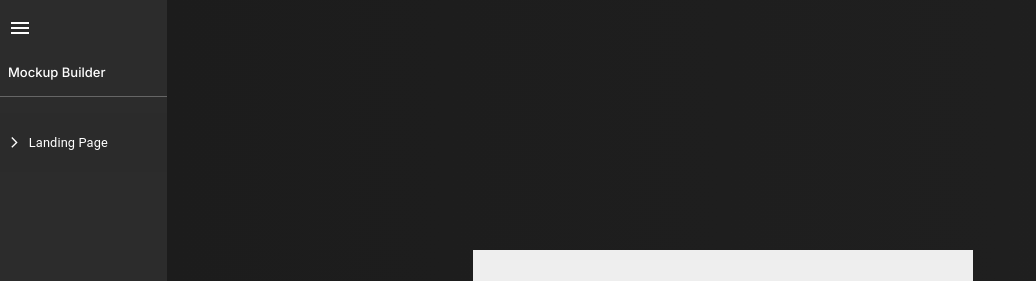
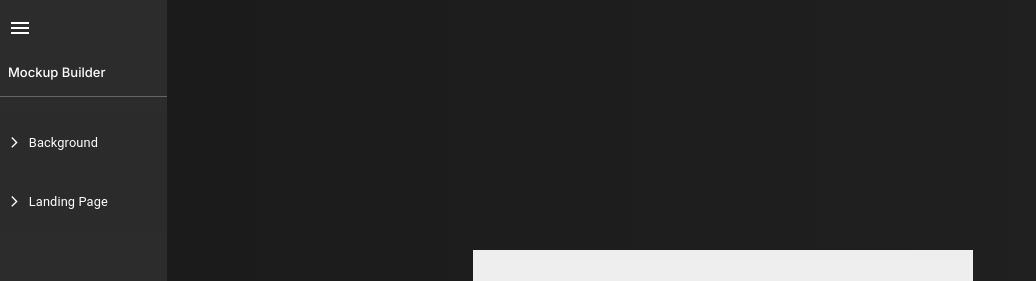
Before and after one commit to lyandeveloper/MockupBuilder, a Next.js app: page / in a window 1280 px wide. Shown: the top 281 px of the page, without its empty margins (0-1036 px from the left). Built offline with nearby package versions, Linux system fonts and the light colour scheme.

Commit message:
feat: custom background

```diff
--- a/package.json
+++ b/package.json
@@ -15,6 +15,7 @@
     "@mui/material": "^6.4.2",
     "next": "15.1.6",
     "react": "^19.0.0",
+    "react-best-gradient-color-picker": "^3.0.14",
     "react-dom": "^19.0.0"
   },
   "devDependencies": {
--- a/src/app/globals.css
+++ b/src/app/globals.css
@@ -4,3 +4,23 @@
   box-sizing: border-box;
   font-family: var(--font-inter);
 }
+
+/* width */
+::-webkit-scrollbar {
+  width: 5px;
+}
+
+/* Track */
+::-webkit-scrollbar-track {
+  background: #f1f1f1;
+}
+
+/* Handle */
+::-webkit-scrollbar-thumb {
+  background: #888;
+}
+
+/* Handle on hover */
+::-webkit-scrollbar-thumb:hover {
+  background: #555;
+}
--- a/src/app/layout.tsx
+++ b/src/app/layout.tsx
@@ -18,7 +18,7 @@ export default function RootLayout({
   children: React.ReactNode;
 }>) {
   return (
-    <html lang="en">
+    <html lang="en" suppressHydrationWarning>
       <body className={`${inter.variable}`}>
         {children}
       </body>
--- a/src/app/page.module.css
+++ b/src/app/page.module.css
@@ -50,6 +50,8 @@
   flex-direction: column;
   color: #fff;
   align-items: start;
+  overflow-y: auto;
+  overflow-x: hidden;
 
   .header {
     display: flex;
@@ -84,9 +86,12 @@
   }
 
   .field_group {
-    margin-bottom: 2cqmin;
+    margin-bottom: 2rem;
     .title {
       font-weight: bold;
     }
   }
+
+
+
 }
--- a/src/app/page.tsx
+++ b/src/app/page.tsx
@@ -6,6 +6,7 @@ import { Menu } from '@mui/icons-material';
 import { IconButton } from '@mui/material';
 import { useState } from 'react';
 import styles from './page.module.css';
+import ColorPicker from 'react-best-gradient-color-picker';
 
 export default function Home() {
   const [rotX, setRotX] = useState(0);
@@ -15,6 +16,10 @@ export default function Home() {
   const [locX, setLocX] = useState(0);
   const [locY, setLocY] = useState(0);
   const [locZ, setLocZ] = useState(0);
+
+  const [color, setColor] = useState('linear-gradient(90deg, rgba(27,27,28,1) 0%, RGB(33, 33, 33) 100%)');
+
+  console.log(color)
 
   return (
     <main className={styles.main}>
@@ -26,6 +31,19 @@ export default function Home() {
           <span className={styles.title}>Mockup Builder</span>
         </div>
         <div className={styles.content}>
+          <CustomCollapse title='Background'>
+            <ColorPicker
+              value={color}
+              onChange={setColor}
+              width={220}
+              height={150}
+              hidePresets={true}
+              hideAdvancedSliders={true}
+              hideColorGuide={true}
+              className={styles.color_picker}
+              disableLightMode={true}
+            />
+          </CustomCollapse>
           <CustomCollapse title='Landing Page'>
             <div className={styles.field_group}>
               <span className={styles.title}>Rotation</span><br /><br />
@@ -67,7 +85,7 @@ export default function Home() {
           </CustomCollapse>
         </div>
       </aside>
-      <section className={styles.viewport}>
+      <section className={styles.viewport} style={{ background: color }}>
         <div
           className={styles.object}
           style={{
--- a/src/components/CustomCollapse/index.tsx
+++ b/src/components/CustomCollapse/index.tsx
@@ -1,3 +1,5 @@
+'use client'
+
 import * as React from 'react';
 import { styled } from '@mui/material/styles';
 import ArrowForwardIosSharpIcon from '@mui/icons-material/ArrowForwardIosSharp';
--- a/src/components/CustomSlider/index.tsx
+++ b/src/components/CustomSlider/index.tsx
@@ -1,3 +1,5 @@
+'use client'
+
 import Box from '@mui/material/Box';
 import Slider, { SliderValueLabelProps } from '@mui/material/Slider';
 import Tooltip from '@mui/material/Tooltip';
```
Also changed, not shown: 1 other file (tests, documents, lock files or other folders).
